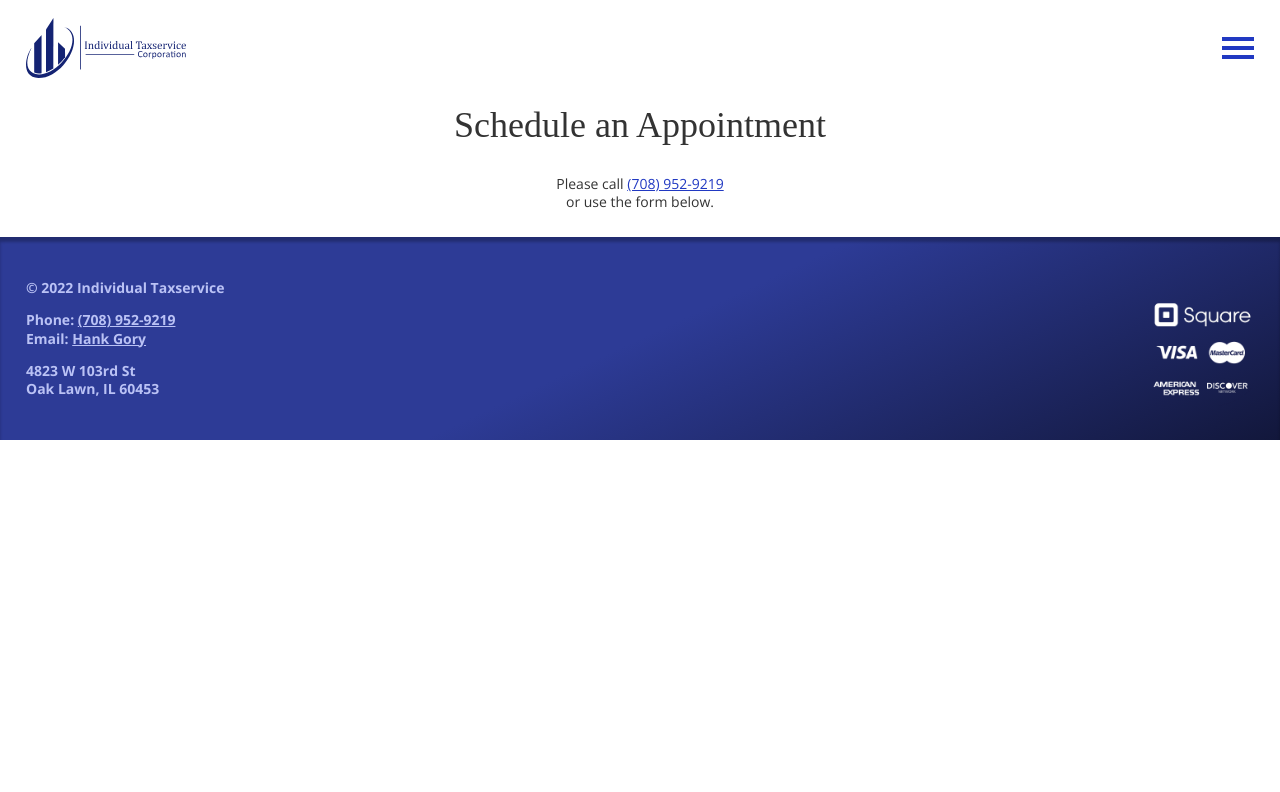
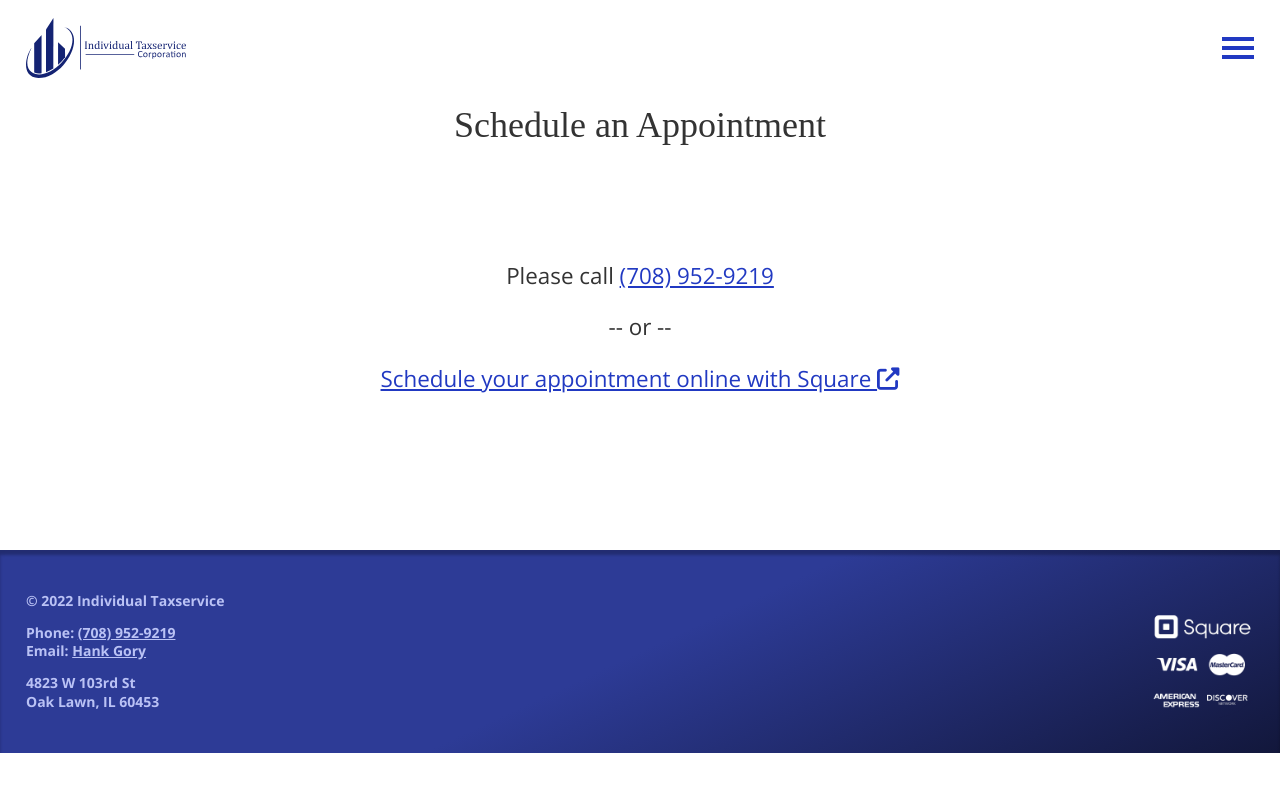
Before and after one commit to nickrathert/its, a Jekyll site: the page built from appointments.html, in a window 1280 px wide. Shown: the top 792 px of the page. Built offline with Jekyll 4.4.1, drawn with Linux system fonts in a browser that asks for light colours; nearby versions of some CDN libraries; some web fonts are replaced; a script that is not in the unit is left out.

Commit message:
updated appointments to external page

```diff
--- a/_layouts/default.html
+++ b/_layouts/default.html
@@ -63,6 +63,7 @@
         {% endif %}
 
         {% include analytics.html %}
+        <script src="https://kit.fontawesome.com/08239e78b0.js" crossorigin="anonymous"></script>
 
     </div>
 </body>
--- a/appointments.html
+++ b/appointments.html
@@ -6,9 +6,13 @@ permalink: /appointments/
 ---
 
 <div class="wrapper">
-    <p class="appt-call">Please call <a href="tel:{{ site.itsPhoneUnformatted }}">{{ site.itsPhone }}</a><br>
-        or use the form below.</p>
+    <div class="appt-call">
+        <p>Please call <a href="tel:{{ site.itsPhoneUnformatted }}">{{ site.itsPhone }}</a></p>
+        <p>-- or --</p>
+        <p><a href="https://individual-taxservice.square.site" target="_blank" class="">Schedule your appointment online with Square&nbsp;<i class="fa-solid fa-up-right-from-square"></i></a></p>
+    </div>
+
     <!-- Start Square Appointments Embed Code -->
-    <script src='https://square.site/appointments/buyer/widget/s3mrux8dqqx1og/9JH49ACWYVZ05.js'></script>
+    <!--<script src='https://square.site/appointments/buyer/widget/s3mrux8dqqx1og/9JH49ACWYVZ05.js'></script>-->
     <!-- End Square Appointments Embed Code -->
 </div>
--- a/css/style.css
+++ b/css/style.css
@@ -365,10 +365,6 @@ table {
     margin-bottom: 5em;
 }
 
-.appt-call {
-    text-align: center;
-}
-
 .ready-to-file {
     font-size: 18px;
     text-align: center;
@@ -447,6 +443,12 @@ table {
     transform: rotate(-18deg);
 }
 
+.appointments .appt-call {
+    text-align: center;
+    font-size: 1.6em;
+    margin: 5em 0 7em;
+}
+
 /* Breakpoint 430px */
 @media (min-width: 430px) {
     .prices .price-table {
@@ -463,6 +465,14 @@ table {
         max-width: 518px;
         margin-left: auto;
         margin-right: auto;
+    }
+}
+
+/* Breakpoint 640px */
+@media (min-width: 640px) {
+    .home-cta h1 {
+        padding-top: 66vh;
+        font-size: 52px;
     }
 }
 
@@ -488,3 +498,12 @@ table {
         margin-top: 0;
     }
 }
+
+/* Breakpoint 1024px */
+@media (min-width: 1024px) {
+    .home-cta h1 {
+        padding-top: 69vh;
+        font-size: 62px;
+        margin-bottom: 0;
+    }
+}
```
Also changed, not shown: Gemfile.lock.
